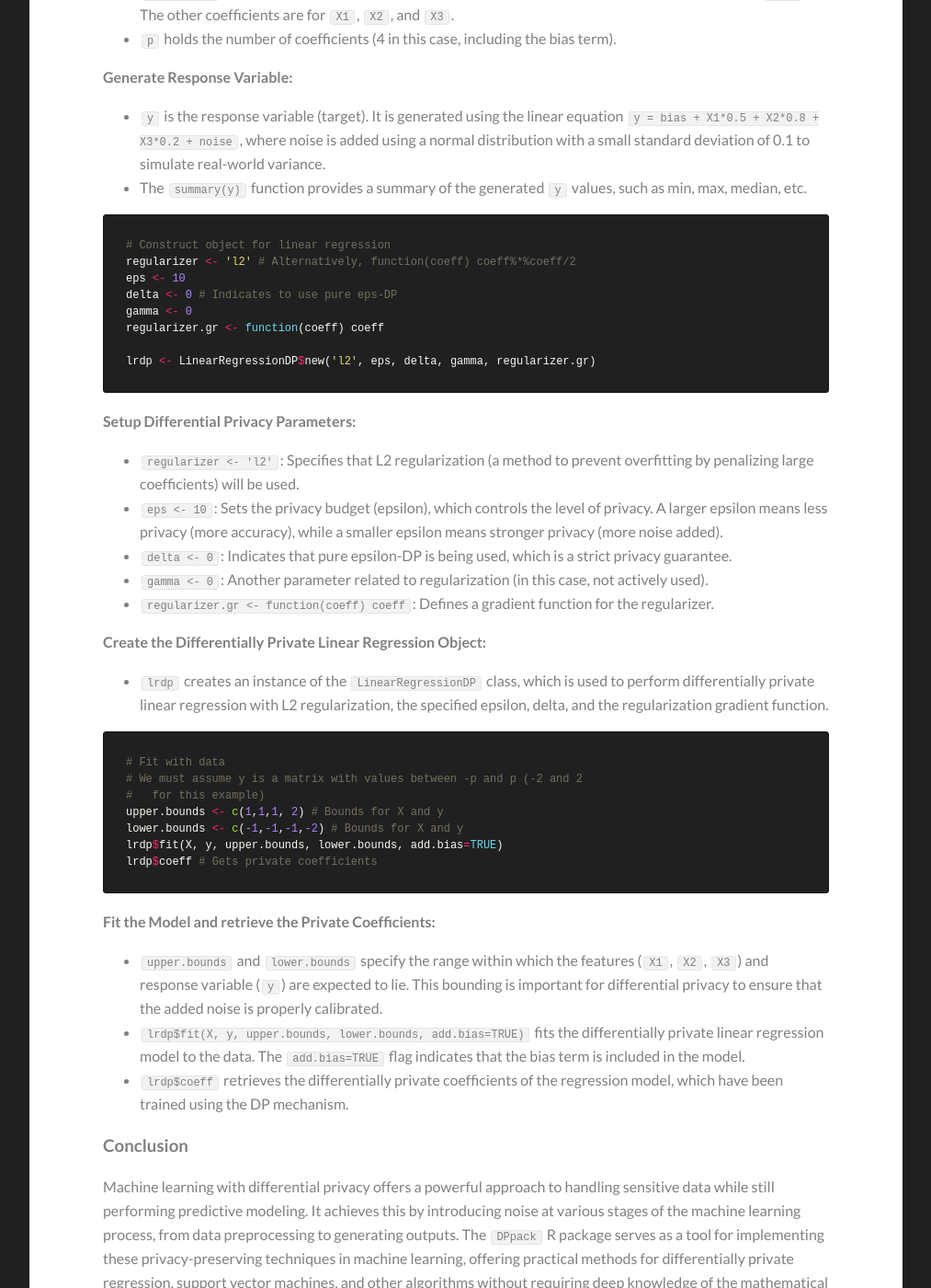
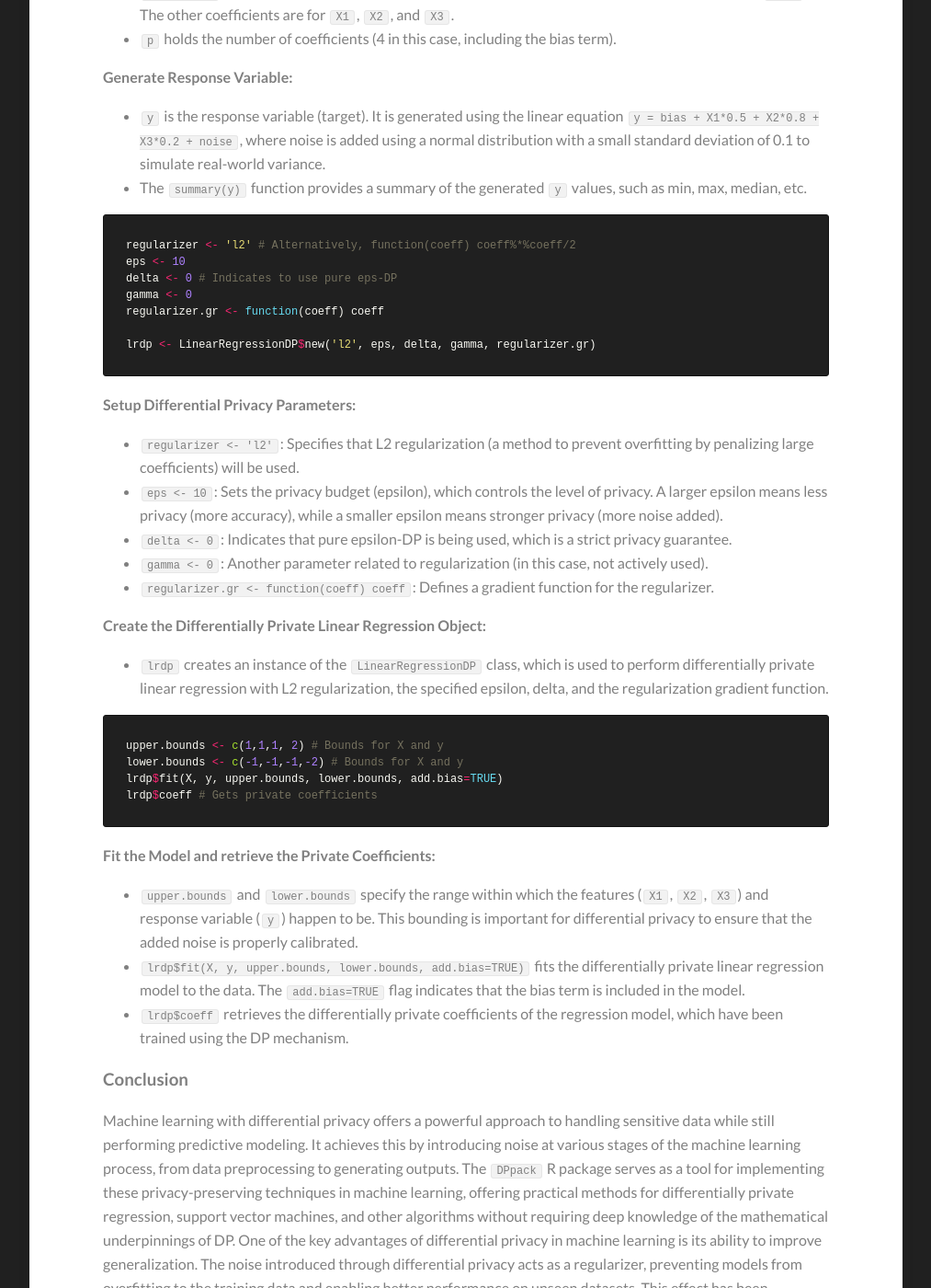
Before and after one commit to Kamran-Afzali/Kamran-Afzali.github.io, a Jekyll site: the page built from _posts/2025-01-25-DP_ML.md, in a window 1280 px wide and 1400 px high, scrolled down 3309 px. Shown: the whole window at 92% size, without its empty margins (133-1146 px from the left). Built offline with Jekyll 4.4.1, drawn with Linux system fonts in a browser that asks for light colours.

Commit message:
Update 2025-01-25-DP_ML.md

````diff
--- a/_posts/2025-01-25-DP_ML.md
+++ b/_posts/2025-01-25-DP_ML.md
@@ -51,7 +51,6 @@
    - The `summary(y)` function provides a summary of the generated `y` values, such as min, max, median, etc.
 
 ```r
-# Construct object for linear regression
 regularizer <- 'l2' # Alternatively, function(coeff) coeff%*%coeff/2
 eps <- 10
 delta <- 0 # Indicates to use pure eps-DP
@@ -75,9 +74,6 @@
    - `lrdp` creates an instance of the `LinearRegressionDP` class, which is used to perform differentially private linear regression with L2 regularization, the specified epsilon, delta, and the regularization gradient function.
 
 ```r
-# Fit with data
-# We must assume y is a matrix with values between -p and p (-2 and 2
-#   for this example)
 upper.bounds <- c(1,1,1, 2) # Bounds for X and y
 lower.bounds <- c(-1,-1,-1,-2) # Bounds for X and y
 lrdp$fit(X, y, upper.bounds, lower.bounds, add.bias=TRUE)
@@ -86,7 +82,7 @@
 
 **Fit the Model and retrieve the Private Coefficients:**
 
-   - `upper.bounds` and `lower.bounds` specify the range within which the features (`X1`, `X2`, `X3`) and response variable (`y`) are expected to lie. This bounding is important for differential privacy to ensure that the added noise is properly calibrated.
+   - `upper.bounds` and `lower.bounds` specify the range within which the features (`X1`, `X2`, `X3`) and response variable (`y`) happen to be. This bounding is important for differential privacy to ensure that the added noise is properly calibrated.
    - `lrdp$fit(X, y, upper.bounds, lower.bounds, add.bias=TRUE)` fits the differentially private linear regression model to the data. The `add.bias=TRUE` flag indicates that the bias term is included in the model.
    - `lrdp$coeff` retrieves the differentially private coefficients of the regression model, which have been trained using the DP mechanism.
 
````
